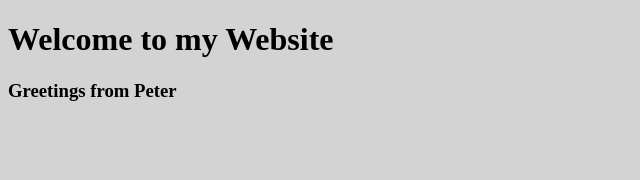
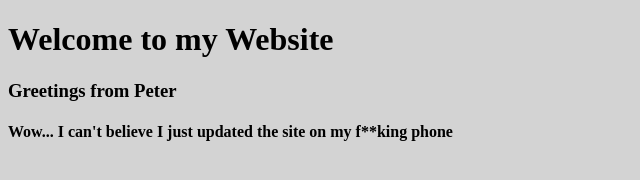
Before and after one commit to latif83/Paddy-Pyker.github.io, a plain HTML site: page index.html in a window 1280 px wide. Shown: the whole page, without its empty margins (0-640 px from the left). Drawn offline with Linux system fonts and the light colour scheme.

Commit message:
Updated site

```diff
--- a/index.html
+++ b/index.html
@@ -9,5 +9,7 @@
 
 	<h3>Greetings from Peter </h3>
 
+  <h4> Wow... I can't believe I just updated the site on my f**king phone </h4>
+
 </body>
 </html>
```
